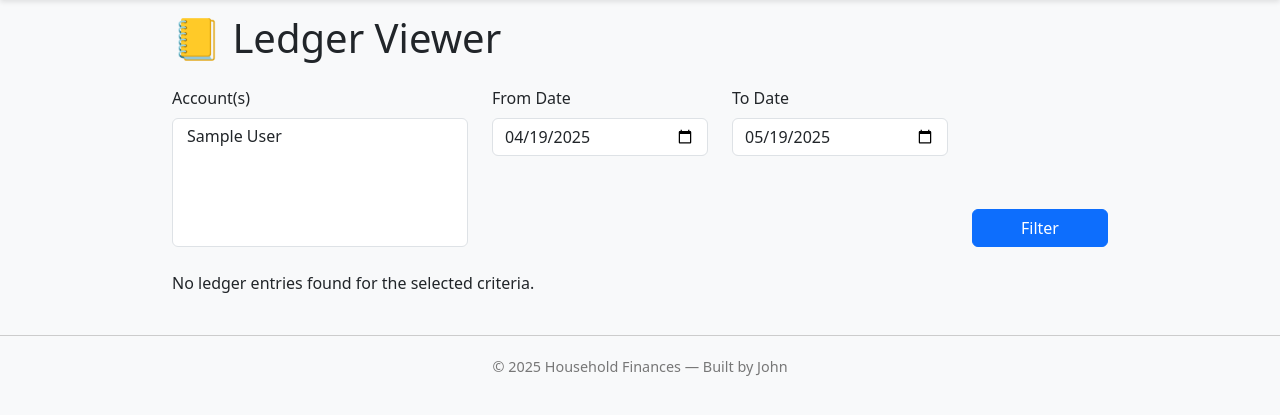
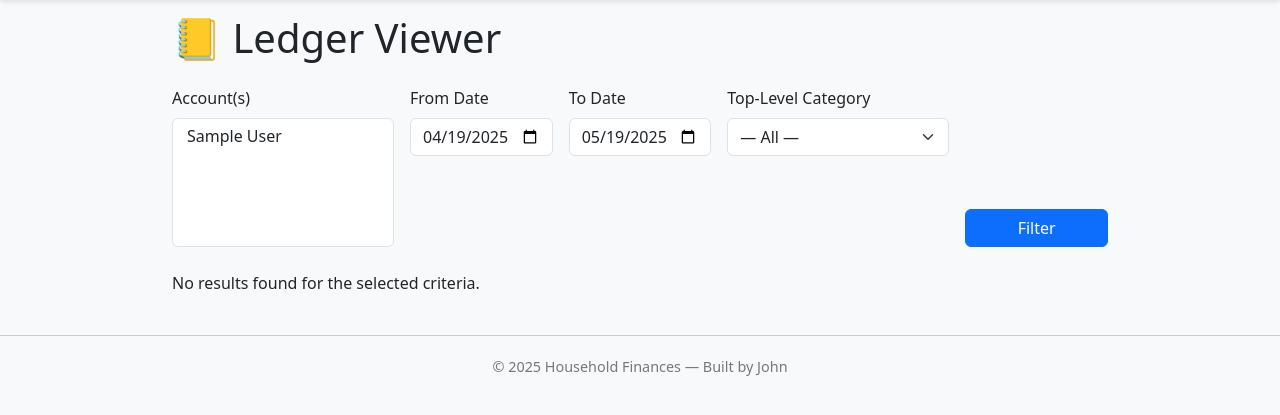
Before and after one commit to jmoorey1/finance, a PHP site: page /ledger.php in a window 1280 px wide. Shown: the part 56-471 px from the top of the page. Run offline with PHP 8.4, Linux system fonts and the light colour scheme; tables that the repository leaves empty hold one stand-in row (values such as "Sample post").

Commit message:
Updated Ledger and Dashboard pages

```diff
--- a/public/ledger.php
+++ b/public/ledger.php
@@ -5,6 +5,7 @@
 
 $accounts = get_all_active_accounts($pdo);
 
+// Default account = JOINT BILLS
 $default_account = null;
 foreach ($accounts as $acct) {
     if ($acct['name'] === 'JOINT BILLS') {
@@ -13,82 +14,156 @@
     }
 }
 
+// Inputs from query string
 $selected_accounts = $_GET['accounts'] ?? [$default_account];
 $start_date = $_GET['start'] ?? (new DateTimeImmutable('-30 days'))->format('Y-m-d');
 $end_date = $_GET['end'] ?? (new DateTimeImmutable('today'))->format('Y-m-d');
+$selected_categories = $_GET['category_id'] ?? [];
+$parent_filter = $_GET['parent_id'] ?? '';
 
-$placeholders = implode(',', array_fill(0, count($selected_accounts), '?'));
-$params = array_merge(
-    $selected_accounts, [$start_date, $end_date], // for actuals
-    $selected_accounts, [$start_date, $end_date], // predicted income/expense
-    $selected_accounts, [$start_date, $end_date], // predicted transfer (from)
-    $selected_accounts, [$start_date, $end_date]  // predicted transfer (to)
-);
+// Load categories
+$categories = $pdo->query("SELECT id, name, parent_id FROM categories WHERE type IN ('income','expense') ORDER BY name")->fetchAll(PDO::FETCH_ASSOC);
+$parents = array_filter($categories, fn($c) => is_null($c['parent_id']));
+$children = array_filter($categories, fn($c) => !is_null($c['parent_id']));
 
+// If a parent is selected, add it and its children to the filter
+if ($parent_filter !== '') {
+    $selected_categories[] = $parent_filter; // include parent itself
+    $child_ids = array_column(
+        array_filter($children, fn($c) => $c['parent_id'] == $parent_filter),
+        'id'
+    );
+    $selected_categories = array_merge($selected_categories, $child_ids);
+}
+
+// Remove duplicates
+$selected_categories = array_unique($selected_categories);
+
+$account_placeholders = implode(',', array_fill(0, count($selected_accounts), '?'));
+$category_clause = '';
+$category_placeholders = [];
+
+if (!empty($selected_categories)) {
+    $category_placeholders = array_fill(0, count($selected_categories), '?');
+    $cat_placeholder_str = implode(',', $category_placeholders);
+    $category_clause = "
+        AND (
+            (s.category_id IS NOT NULL AND s.category_id IN ($cat_placeholder_str)) OR
+            (s.category_id IS NULL AND t.category_id IN ($cat_placeholder_str))
+        )
+    ";
+}
+
+// SQL query
 $query = "
-    SELECT 'Actual' AS source, date, account_id, amount, description
-    FROM transactions
-    WHERE account_id IN ($placeholders) AND date BETWEEN ? AND ?
+	SELECT
+		'Actual' AS source, t.date, t.account_id,
+		CASE
+			WHEN s.id IS NOT NULL THEN s.amount
+			ELSE t.amount
+		END AS amount, t.description, IFNULL(cs.name, ct.name) AS category
+	FROM transactions t
+	LEFT JOIN transaction_splits s ON t.id = s.transaction_id
+	LEFT JOIN categories cs ON cs.id = s.category_id
+	LEFT JOIN categories ct ON ct.id = t.category_id
+    WHERE t.account_id IN ($account_placeholders)
+      AND t.date BETWEEN ? AND ?
+      $category_clause
 
     UNION ALL
 
-    SELECT 'Predicted' AS source, p.scheduled_date AS date, p.from_account_id AS account_id,
-           p.amount AS amount, p.description
+    SELECT 'Predicted' AS source, p.scheduled_date AS date, p.from_account_id, p.amount, p.description, c.name as category
     FROM predicted_instances p
-    INNER JOIN categories c ON p.category_id = c.id
+    JOIN categories c ON p.category_id = c.id
     WHERE c.type IN ('income', 'expense')
-      AND p.from_account_id IN ($placeholders)
+      AND p.from_account_id IN ($account_placeholders)
       AND p.scheduled_date BETWEEN ? AND ?
+";
 
+if (!empty($selected_categories)) {
+    $query .= " AND p.category_id IN (" . implode(',', $category_placeholders) . ")";
+}
+
+$query .= "
     UNION ALL
 
-    SELECT 'Predicted' AS source, p.scheduled_date AS date, p.from_account_id AS account_id,
-           -p.amount AS amount, p.description
+    SELECT 'Predicted' AS source, p.scheduled_date AS date, p.from_account_id, -p.amount AS amount, p.description, c.name as category
     FROM predicted_instances p
-    INNER JOIN categories c ON p.category_id = c.id
+    JOIN categories c ON p.category_id = c.id
     WHERE c.type = 'transfer'
-      AND p.from_account_id IN ($placeholders)
+      AND p.from_account_id IN ($account_placeholders)
       AND p.scheduled_date BETWEEN ? AND ?
+";
 
+if (!empty($selected_categories)) {
+    $query .= " AND p.category_id IN (" . implode(',', $category_placeholders) . ")";
+}
+
+$query .= "
     UNION ALL
 
-    SELECT 'Predicted' AS source, p.scheduled_date AS date, p.to_account_id AS account_id,
-           p.amount AS amount, p.description
+    SELECT 'Predicted' AS source, p.scheduled_date AS date, p.to_account_id, p.amount AS amount, p.description, c.name as category
     FROM predicted_instances p
-    WHERE p.to_account_id IN ($placeholders)
+    JOIN categories c ON p.category_id = c.id
+    WHERE p.to_account_id IN ($account_placeholders)
       AND p.scheduled_date BETWEEN ? AND ?
+";
 
-    ORDER BY date ASC
-";
+if (!empty($selected_categories)) {
+    $query .= " AND p.category_id IN (" . implode(',', $category_placeholders) . ")";
+}
+
+$query .= " ORDER BY date ASC";
+
+// Build parameters in the correct order
+$params = array_merge(
+    $selected_accounts, [$start_date, $end_date],
+    $selected_categories, $selected_categories, // for actuals split and unsplit
+    $selected_accounts, [$start_date, $end_date],
+    $selected_categories,                       // predicted income/expense
+    $selected_accounts, [$start_date, $end_date],
+    $selected_categories,                       // predicted transfer (from)
+    $selected_accounts, [$start_date, $end_date],
+    $selected_categories                        // predicted transfer (to)
+);
 
 $stmt = $pdo->prepare($query);
 $stmt->execute($params);
 $ledger = $stmt->fetchAll(PDO::FETCH_ASSOC);
-
 ?>
 
 <h1 class="mb-4">📒 Ledger Viewer</h1>
 
 <form method="GET" class="mb-4">
-    <div class="row">
-        <div class="col-md-4">
+    <div class="row g-3">
+        <div class="col-md-3">
             <label class="form-label">Account(s)</label>
             <select name="accounts[]" class="form-select" multiple size="5">
                 <?php foreach ($accounts as $acct): ?>
-                    <option value="<?= $acct['id'] ?>"
-                        <?= in_array($acct['id'], $selected_accounts) ? 'selected' : '' ?>>
+                    <option value="<?= $acct['id'] ?>" <?= in_array($acct['id'], $selected_accounts) ? 'selected' : '' ?>>
                         <?= htmlspecialchars($acct['name']) ?>
                     </option>
                 <?php endforeach; ?>
             </select>
         </div>
-        <div class="col-md-3">
+        <div class="col-md-2">
             <label class="form-label">From Date</label>
             <input type="date" name="start" class="form-control" value="<?= $start_date ?>">
         </div>
-        <div class="col-md-3">
+        <div class="col-md-2">
             <label class="form-label">To Date</label>
             <input type="date" name="end" class="form-control" value="<?= $end_date ?>">
+        </div>
+        <div class="col-md-3">
+            <label class="form-label">Top-Level Category</label>
+            <select name="parent_id" class="form-select">
+                <option value="">— All —</option>
+                <?php foreach ($parents as $p): ?>
+                    <option value="<?= $p['id'] ?>" <?= $parent_filter == $p['id'] ? 'selected' : '' ?>>
+                        <?= htmlspecialchars($p['name']) ?>
+                    </option>
+                <?php endforeach; ?>
+            </select>
         </div>
         <div class="col-md-2 d-flex align-items-end">
             <button type="submit" class="btn btn-primary w-100">Filter</button>
@@ -97,13 +172,14 @@
 </form>
 
 <?php if ($ledger): ?>
-    <table class="table table-striped">
+    <table class="table table-striped table-sm align-middle">
         <thead>
             <tr>
                 <th>Date</th>
                 <th>Account</th>
                 <th>Description</th>
-                <th>Amount</th>
+                <th>Category</th>
+                <th class="text-end">Amount</th>
                 <th>Source</th>
             </tr>
         </thead>
@@ -122,14 +198,17 @@
                     <td><?= $entry['date'] ?></td>
                     <td><?= htmlspecialchars($acct_name) ?></td>
                     <td><?= htmlspecialchars($entry['description']) ?></td>
-                    <td class="text-end"><?= ($entry['amount'] < 0 ? "-" : "") . "£" . number_format(abs($entry['amount']), 2) ?></td>
+                    <td><?= $entry['category'] ?></td>
+                    <td class="text-end <?= $entry['amount'] < 0 ? 'text-danger' : '' ?>">
+                        £<?= number_format($entry['amount'], 2) ?>
+                    </td>
                     <td><?= $entry['source'] ?></td>
                 </tr>
             <?php endforeach; ?>
         </tbody>
     </table>
 <?php else: ?>
-    <p>No ledger entries found for the selected criteria.</p>
+    <p>No results found for the selected criteria.</p>
 <?php endif; ?>
 
 <?php include '../layout/footer.php'; ?>
```
Also changed, not shown: public/dashboard.php (+17 -2 lines), public/dashboard_ytd.php (+15 -10 lines).
